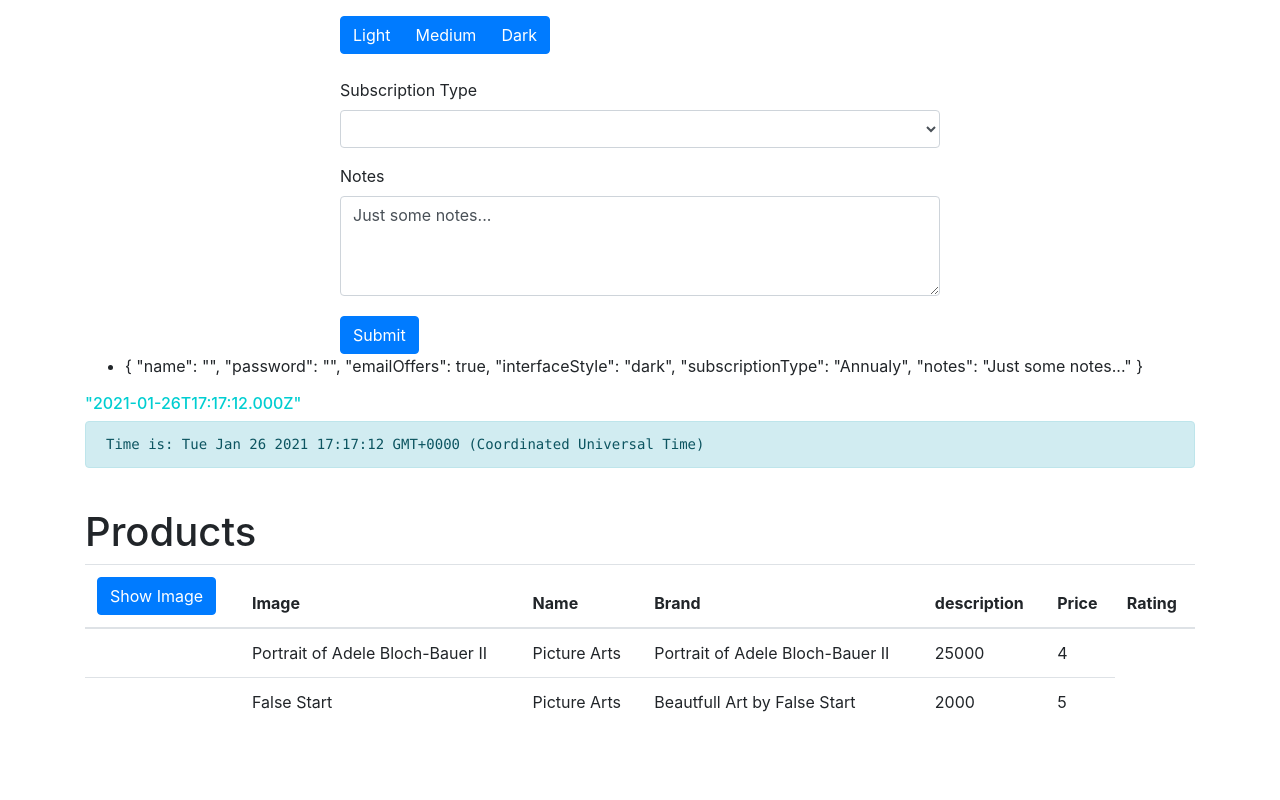
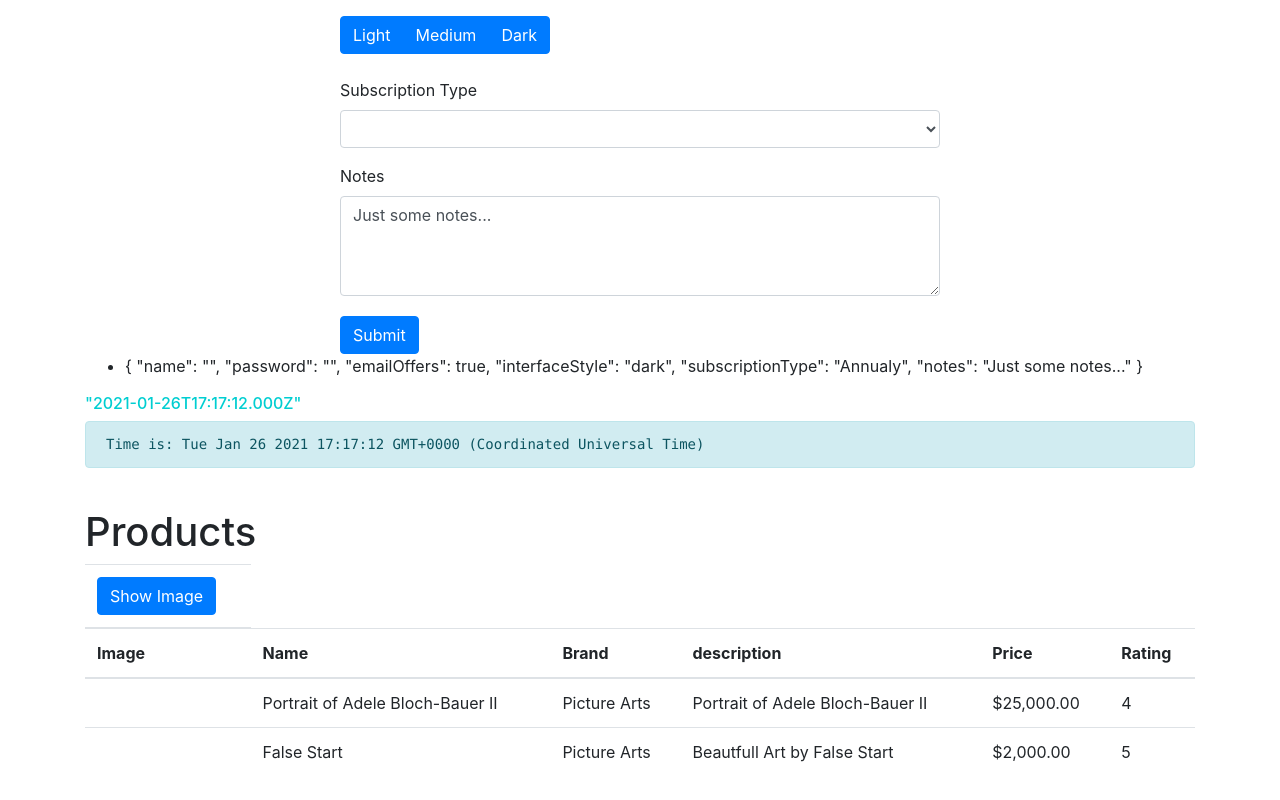
Before and after one commit to ismailasylla/Angular-Forms-, an Angular app: page / in a window 1280 px wide. Shown: the part 679-1479 px from the top of the page. Before the commit the page ends 1431 px from the top, so only its background shows below. Built offline with nearby package versions, Linux system fonts and the light colour scheme.

Commit message:
Used pipes for currency format

```diff
--- a/src/app/components/products/products.component.html
+++ b/src/app/components/products/products.component.html
@@ -3,8 +3,8 @@
     <h1>Products</h1>
 <table class="table" *ngIf='products && products.length'>
     <thead>
+        <th scope="col"><Button class="btn btn-primary" (click)="toggleImage()">{{showImage ? 'Hide' : 'Show'}} Image</Button></th>
         <tr>
-            <th scope="col"><Button class="btn btn-primary" (click)="toggleImage()">{{showImage ? 'Hide' : 'Show'}} Image</Button></th>
             <th scope="col">Image</th>
             <th scope="col">Name</th>
             <th scope="col">Brand</th>
@@ -20,7 +20,7 @@
             <td>{{product.name}}</td>
             <td>{{product.brand}}</td>
             <td>{{product.description}}</td>
-            <td>{{product.price}}</td>
+            <td>{{product.price | currency:'USD':'symbol':'1.2-2'}}</td>
             <td>{{product.rating}}</td>
         </tr>
     </tbody>
```
